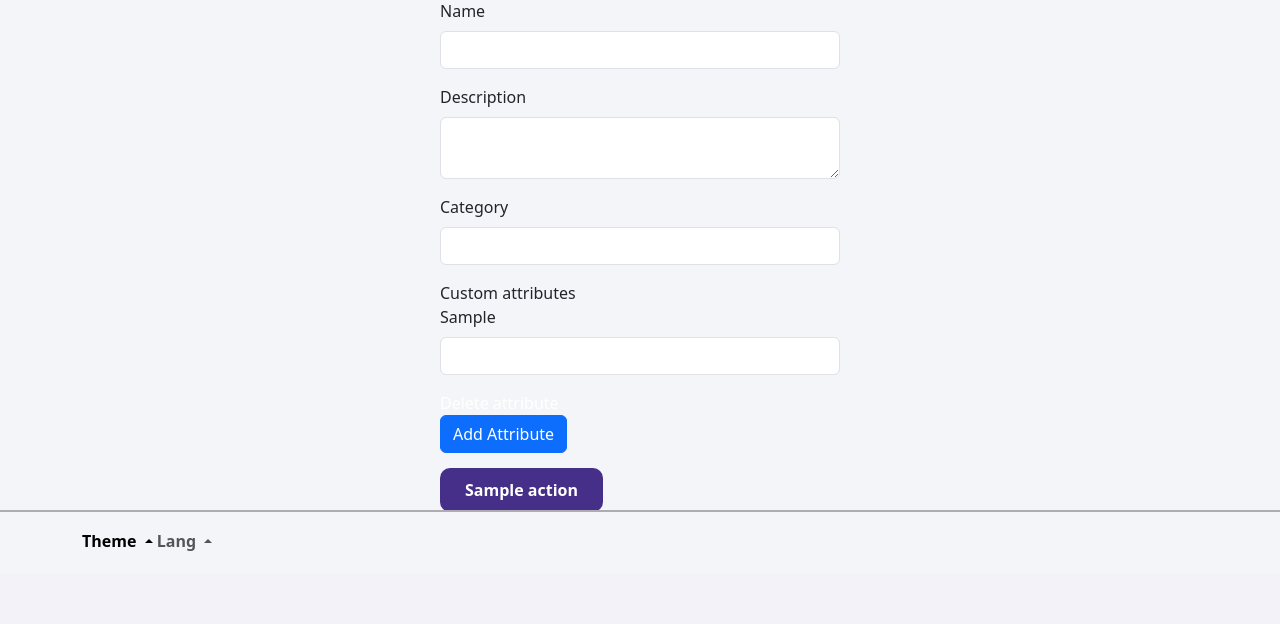
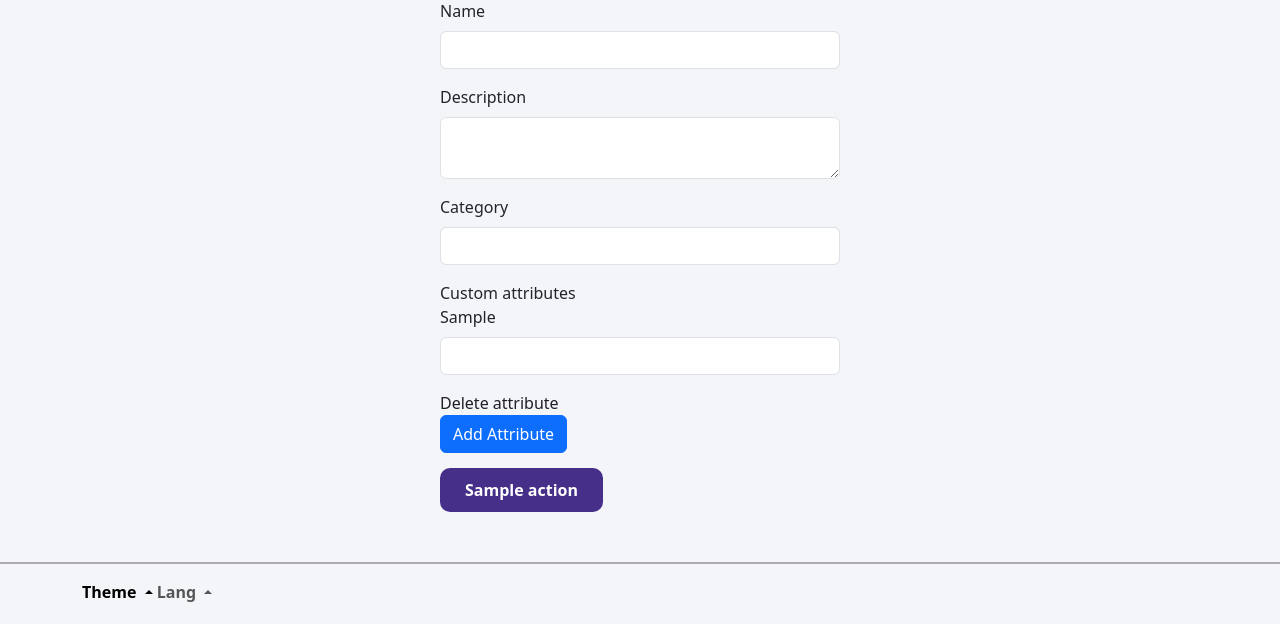
Before and after one commit to SofiyaShunkinaa/course_project, a Symfony app: template templates/collection/form.html.twig in a window 1280 px wide. Shown: the part 227-851 px from the top of the page. Before the commit the page ends 778 px from the top, so only its background shows below. Run offline with Twig, Linux system fonts and the light colour scheme; the template is opened without the code that fills it: most values are stand-ins (such as "Sample title", 1, 10 or a date in 2020); form fields are guessed from the names that the template uses; some libraries are stand-ins or nearby versions.

Commit message:
Update styles.css

```diff
--- a/public/css/styles.css
+++ b/public/css/styles.css
@@ -11,7 +11,6 @@ header nav{
 
 footer{
     position: absolute;
-    bottom: 0;
     width: 100%;
 }
 
@@ -113,3 +112,7 @@ table a{
 .breadcrumb-item a{
     color: #221d24;
 }
+
+.item a{
+    color: #221d24;
+}
```
